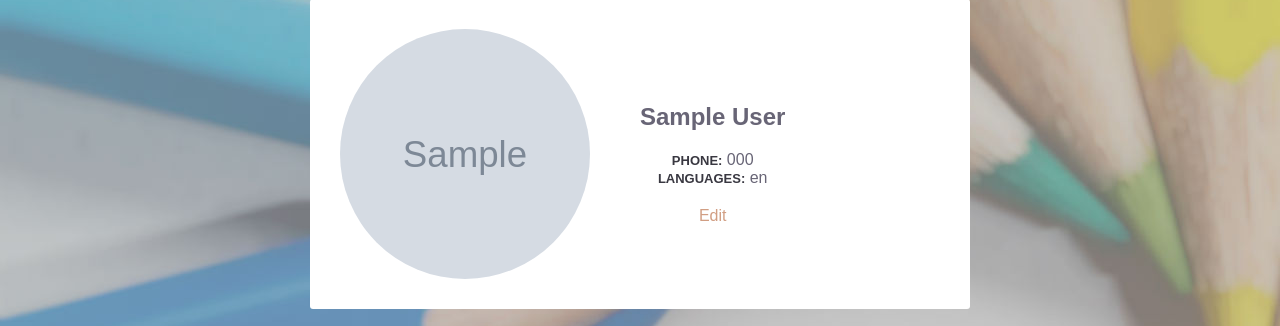
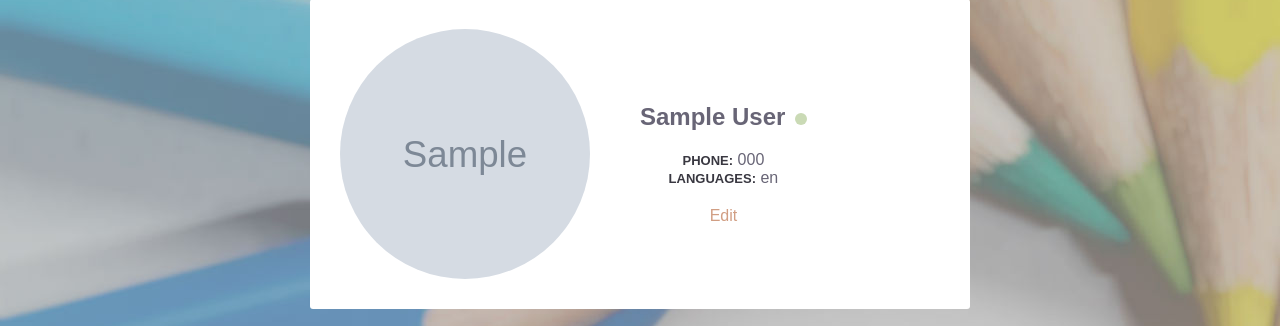
Before and after one commit to kmorinaka/h4h, a Flask app: page /volunteers/all in a window 1280 px wide. Shown: the part 278-604 px from the top of the page. Run offline with Flask 2, Linux system fonts and the light colour scheme; tables that the repository leaves empty hold one stand-in row (values such as "Sample post"); grey boxes marked "Sample" are stand-in pictures; some libraries are stand-ins or nearby versions.

Commit message:
Allows editing active state Shows active on profile card

```diff
--- a/static/style.css
+++ b/static/style.css
@@ -70,6 +70,11 @@ select {
 input {
   padding: 0 8px;
 }
+input#status {
+  width: inherit;
+  margin-left: 74px;
+  cursor: pointer;
+}
 
 .link-container, .button-container {
   text-align: center;
@@ -118,6 +123,23 @@ input {
   border-radius: 3px;
 }
 
+.profile-name {
+  display: inline-block;
+}
+
+.circle-icon {
+  background: #F9EAAC;
+  border-radius: 50%;
+  display: inline-block;
+  margin-left: 5px;
+  height: 12px;
+  width: 12px;
+}
+
+.active {
+  background: #CADAB5;
+}
+
 .label {
   text-transform: uppercase;
   font-size: 13px;
--- a/templates/edit.html
+++ b/templates/edit.html
@@ -35,6 +35,10 @@
         {% endfor %}
       </select>
     </div>
+    <div>
+      <label for="status">Status</label>
+      <input type="checkbox" id="status" checked="{{ volunteer.active }}">
+    </div>
     <div class="button-container">
       <button type="submit" class="button btn btn-primary">Submit</button>
     </div>
--- a/templates/layout.html
+++ b/templates/layout.html
@@ -14,7 +14,6 @@
     <div class="banner">
       <div class="title">
         <a class="home-link" href="/">Polyglot</a>
-        <!--<a class="other-link" href="/volunteers/all">Volunteers</a>-->
       </div>
     </div>
     <div id="content" class="content-container">{% block content %}{% endblock %}</div>
--- a/templates/volunteers.html
+++ b/templates/volunteers.html
@@ -10,7 +10,8 @@
       <div class="profile-card">
         <img class="photo profile-card-photo" src="{{ volunteer.photo }}">
         <div>
-          <h2>{{ volunteer.first_name }} {{ volunteer.last_name }}</h2>
+          <h2 class="profile-name">{{ volunteer.first_name }} {{ volunteer.last_name }}</h2>
+          <div class="circle-icon{% if volunteer.active %} active {% endif %}"></div>
           <div>
             <span class="label">Phone:</span>
             <span class="info">{{ volunteer.phone }}</span>
```
